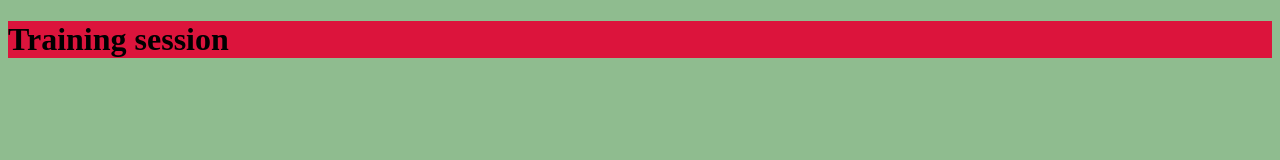
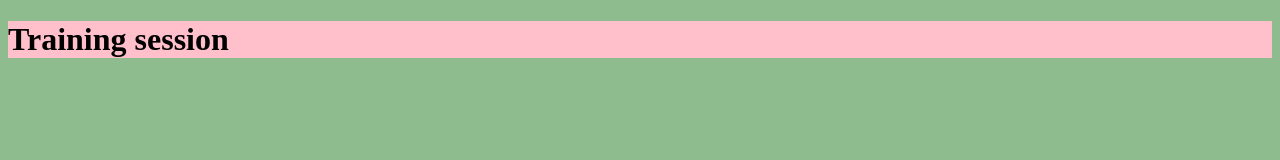
Before and after one commit to raji323/Training, a plain HTML site: page index.html in a window 1280 px wide. Drawn offline with Linux system fonts and the light colour scheme.

Commit message:
Update index.html

```diff
--- a/index.html
+++ b/index.html
@@ -6,6 +6,6 @@
     <title>Document</title>
 </head>
 <body style="background-color: darkseagreen;">
-    <h1 style="background-color: crimson;">Training session</h1>
+    <h1 style="background-color:pink;">Training session</h1>
 </body>
 </html>
```
